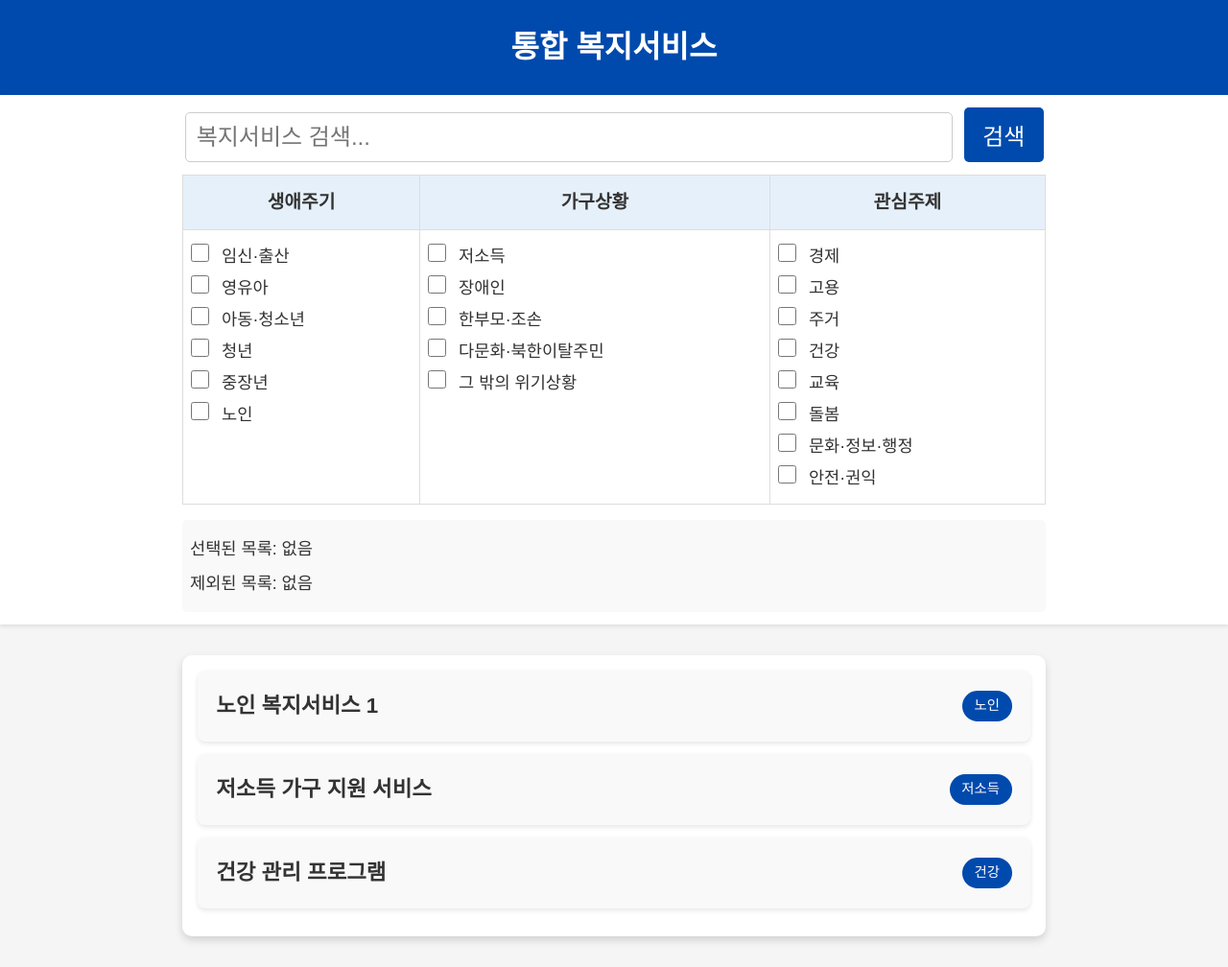
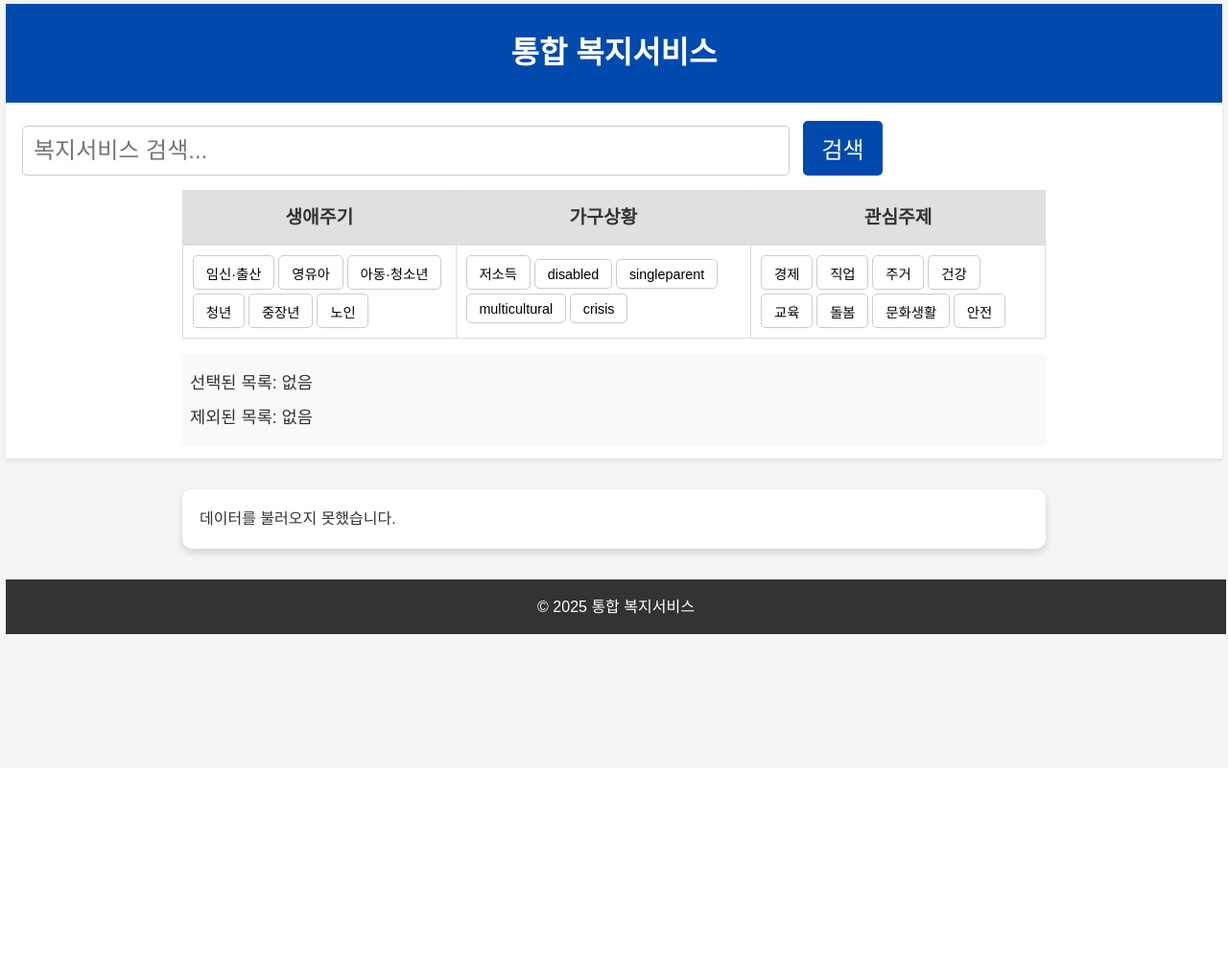
Before and after one commit to RealSan1/SocialWelfare, a Python web app: template templates/index.html in a window 1280 px wide. Shown: the whole page at 96% size. After the commit the page ends 661 px from the top, so only its background shows below. Run offline with Jinja, Linux system fonts and the light colour scheme; the template is opened without the code that fills it, so the values that code supplies are empty.

Commit message:
웹 페이지 수정

```diff
--- a/templates/index.html
+++ b/templates/index.html
@@ -5,242 +5,71 @@
 <meta name="viewport" content="width=device-width, initial-scale=1.0">
 <title>통합 복지서비스</title>
 <style>
-        * {
-            margin: 0;
-            padding: 0;
-            box-sizing: border-box;
-            font-family: 'Noto Sans KR', sans-serif;
-        }
-
-        body {
-            background-color: #f5f5f5;
-            color: #333;
-            line-height: 1.6;
-        }
+    * { margin:2px; padding:0; box-sizing:border-box; font-family:'Noto Sans KR',sans-serif;}
+    body { background:#f5f5f5; color:#333; line-height:1.6;}
 
     /* 헤더 */
-        header {
-            background-color: #004aad;
-            color: white;
-            padding: 1.5rem;
-            text-align: center;
-        }
+    header { background:#004aad; color:#fff; padding:1.5rem; text-align:center;}
+    header h1 { font-size:2rem;}
 
-        header h1 {
-            font-size: 2rem;
-        }
-
-        /* 검색 및 필터 컨테이너 */
-        .search-filter-container {
-            padding: 0.8rem;
-            background-color: #fff;
-            text-align: center; /* 전체 정렬을 다시 중앙으로 */
-            box-shadow: 0 2px 4px rgba(0, 0, 0, 0.1);
-            margin-bottom: 1rem;
-        }
-
-        .search-container input {
-            padding: 0.7rem;
-            font-size: 1.5rem;
-            width: 80%;
-            max-width: 800px;
-            border: 1px solid #ccc;
-            border-radius: 5px;
-            margin-bottom: 0.8rem;
-        }
-
-        .search-container button {
-            padding: 0.7rem 1.2rem;
-            font-size: 1.5rem;
-            background-color: #004aad;
-            color: white;
-            border: none;
-            border-radius: 5px;
-            cursor: pointer;
-            margin-left: 0.5rem;
-        }
-
-        .search-container button:hover {
-            background-color: #003a8c;
-        }
+    /* 검색 */
+    .search-filter-container { padding:0.8rem; background:#fff; box-shadow:0 2px 4px rgba(0,0,0,0.1); margin-bottom:1rem;}
+    .search-container input { padding:0.7rem; font-size:1.5rem; width:80%; max-width:800px; border:1px solid #ccc; border-radius:5px; margin-bottom:0.8rem;}
+    .search-container button { padding:0.7rem 1.2rem; font-size:1.5rem; background:#004aad; color:#fff; border:none; border-radius:5px; cursor:pointer; margin-left:0.5rem;}
+    .search-container button:hover { background:#003a8c;}
 
     /* 필터 테이블 */
-        .filter-table {
-            width: 100%;
-            max-width: 900px;
-            margin: 0 auto;
-            border-collapse: collapse;
-            background-color: #fff;
-        }
+    .filter-table { width:100%; max-width:900px; margin:0 auto; border-collapse:collapse; background:#fff;}
+    .filter-table th { background:#E0E0E0; padding:0.8rem; text-align:center; font-size:1.2rem; border:1px solid #ddd;}
+    .filter-table td { padding:0.5rem; border:1px solid #ddd; vertical-align:top;}
+    .filter-group { text-align:left; padding:0.5rem;}
+    .filter-scroll { max-height:350px; overflow-y:auto; }
+    .filter-group label { display:block; font-size:1.1rem; margin:0.3rem 0;}
+    .filter-group input[type="checkbox"] { width:1.2rem; height:1.2rem; margin-right:0.5rem;}
 
-        .filter-table th {
-            background-color: #e6f0fa;
-            padding: 0.8rem;
-            text-align: center;
-            font-size: 1.2rem;
-            border: 1px solid #ddd;
-        }
-
-        .filter-table td {
-            padding: 0.5rem;
-            border: 1px solid #ddd;
-            vertical-align: top;
-        }
-
-        .filter-group {
-            text-align: left; /* 테이블 내 내용만 왼쪽 정렬 */
-            padding: 0.5rem;
-        }
-
-        .filter-group label {
-            display: block;
-            font-size: 1.1rem;
-            margin: 0.3rem 0;
-        }
-
-        .filter-group input[type="checkbox"] {
-            width: 1.2rem;
-            height: 1.2rem;
-            margin-right: 0.5rem;
-        }
+    /* 버튼형 필터 */
+    .filter-btn { display:inline-block; padding:0.4rem 0.8rem; border-radius:5px; border:1px solid #ccc; background:#ffffff; cursor:pointer; margin:2px; font-size:0.9rem;}
+    .filter-btn.selected { background:#004aad; color:#fff; }
+    .filter-btn.excluded { background:#ff4d4f; color:#fff; }
 
     /* 선택/제외 목록 */
-        .selected-excluded {
-            max-width: 900px;
-            text-align: left;
-            margin: auto;
-            margin-top: 1rem;
-            padding: 0.5rem;
-            background-color: #f9f9f9;
-            border-radius: 5px;
-        }
+    .selected-excluded { max-width:900px; margin:auto; margin-top:1rem; padding:0.5rem; background:#f9f9f9; border-radius:5px;}
+    .selected-excluded div { margin:0.5rem 0; font-size:1.1rem;}
 
-        .selected-excluded div {
-            margin: 0.5rem 0;
-            font-size: 1.1rem;
-        }
-
-        /* 리스트 (중점 디자인) */
-        .service-list {
-            max-width: 900px;
-            margin: 2rem auto;
-            padding: 1rem;
-            background-color: #fff;
-            border-radius: 10px;
-            box-shadow: 0 4px 8px rgba(0, 0, 0, 0.15);
-        }
-
-        .service-item {
-            background-color: #f9f9f9;
-            margin-bottom: 0.8rem;
-            border-radius: 8px;
-            box-shadow: 0 2px 5px rgba(0, 0, 0, 0.1);
-            cursor: pointer;
-            transition: transform 0.2s ease, box-shadow 0.2s ease;
-        }
-
-        .service-item:hover {
-            transform: translateY(-3px);
-            box-shadow: 0 4px 10px rgba(0, 0, 0, 0.15);
-        }
-
-        .service-item-header {
-            padding: 1.2rem;
-            font-size: 1.4rem;
-            font-weight: 600;
-            display: flex;
-            justify-content: space-between;
-            align-items: center;
-        }
-
-        .service-category-label {
-            background-color: #004aad;
-            color: white;
-            padding: 0.3rem 0.8rem;
-            border-radius: 20px;
-            font-size: 0.9rem;
-            font-weight: 500;
-        }
-
-        .service-item-details {
-            display: none;
-            padding: 1.2rem;
-            background-color: #fff;
-            font-size: 1.1rem;
-            color: #555;
-            border-top: 1px solid #eee;
-            line-height: 1.8;
-        }
-
-        .service-item.active .service-item-details {
-            display: block;
-        }
-
-        .service-item.hidden {
-            display: none;
-        }
+    /* 서비스 리스트 */
+    .service-list { max-width:900px; margin:2rem auto; padding:1rem; background:#fff; border-radius:10px; box-shadow:0 4px 8px rgba(0,0,0,0.15);}
+    .service-item { background:#f9f9f9; margin-bottom:0.8rem; border-radius:8px; box-shadow:0 2px 5px rgba(0,0,0,0.1); cursor:pointer; transition:transform 0.2s, box-shadow 0.2s;}
+    .service-item:hover { transform:translateY(-3px); box-shadow:0 4px 10px rgba(0,0,0,0.15);}
+    .service-item-header { padding:1.2rem; font-size:1.4rem; font-weight:600; display:grid; justify-content:space-between; align-items:center; justify-items:start}
+    .service-category-label, .service-category-Etype { display:inline-table; justify-content:center; align-items:center; padding:1px 8px; height:30px; background:#003087; color:#fff; border-radius:10px; font-size:0.9rem; margin-right:5px;}
+    .service-item-details { display:none; padding:1.2rem; background:#fff; font-size:1.0rem; color:#555; border-top:1px solid #eee; line-height:1.8;}
+    .service-item.active .service-item-details { display:block;}
+    .service-item.hidden { display:none;}
 
     /* 푸터 */
-        footer {
-            background-color: #333;
-            color: white;
-            text-align: center;
-            padding: 1rem;
-            position: relative;
-            bottom: 0;
-            width: 100%;
-        }
+    footer { background:#333; color:#fff; text-align:center; padding:1rem; position:relative; bottom:0; width:100%;}
 
-        /* 반응형 디자인 */
-        @media (max-width: 768px) {
-            header h1 {
-                font-size: 1.5rem;
-            }
-
-            .search-container input {
-                width: 95%;
-                font-size: 1rem;
-            }
-
-            .search-container button {
-                font-size: 1rem;
-                padding: 0.6rem 1rem;
-            }
-
-            .filter-table {
-                display: block;
-                overflow-x: auto;
-            }
-
-            .filter-table th, .filter-table td {
-                min-width: 150px;
-            }
-
-            .service-list {
-                max-width: 100%;
-                margin: 1.5rem 0.5rem;
-            }
-
-            .service-item-header {
-                font-size: 1.2rem;
-            }
-
-            .service-item-details {
-                font-size: 1rem;
-            }
+    /* 반응형 */
+    @media (max-width:768px){
+        header h1 { font-size:1.5rem;}
+        .search-container input { width:95%; font-size:1rem;}
+        .search-container button { font-size:1rem; padding:0.6rem 1rem;}
+        .filter-table th, .filter-table td { min-width:120px;}
+        .service-list { max-width:100%; margin:1.5rem 0.5rem;}
+        .service-item-header { font-size:1.2rem;}
+        .service-item-details { font-size:1rem;}
     }
 </style>
 </head>
 <body>
-    <header>
-        <h1>통합 복지서비스</h1>
-    </header>
+<header><h1>통합 복지서비스</h1></header>
 
 <div class="search-filter-container">
     <div class="search-container">
         <input type="text" placeholder="복지서비스 검색..." aria-label="복지서비스 검색">
         <button aria-label="검색">검색</button>
     </div>
+
     <table class="filter-table">
         <thead>
             <tr>
@@ -251,140 +80,162 @@
         </thead>
         <tbody>
             <tr>
-                    <td class="filter-group">
-                        <label><input type="checkbox" class="filter-toggle" data-value="임신·출산"> 임신·출산</label>
-                        <label><input type="checkbox" class="filter-toggle" data-value="영유아"> 영유아</label>
-                        <label><input type="checkbox" class="filter-toggle" data-value="아동·청소년"> 아동·청소년</label>
-                        <label><input type="checkbox" class="filter-toggle" data-value="청년"> 청년</label>
-                        <label><input type="checkbox" class="filter-toggle" data-value="중장년"> 중장년</label>
-                        <label><input type="checkbox" class="filter-toggle" data-value="노인"> 노인</label>
-                    </td>
-                    <td class="filter-group">
-                        <label><input type="checkbox" class="filter-toggle" data-value="저소득"> 저소득</label>
-                        <label><input type="checkbox" class="filter-toggle" data-value="disabled"> 장애인</label>
-                        <label><input type="checkbox" class="filter-toggle" data-value="singleparent"> 한부모·조손</label>
-                        <label><input type="checkbox" class="filter-toggle" data-value="multicultural"> 다문화·북한이탈주민</label>
-                        <label><input type="checkbox" class="filter-toggle" data-value="crisis"> 그 밖의 위기상황</label>
-                    </td>
-                    <td class="filter-group">
-                        <label><input type="checkbox" class="filter-toggle" data-value="economy"> 경제</label>
-                        <label><input type="checkbox" class="filter-toggle" data-value="employment"> 고용</label>
-                        <label><input type="checkbox" class="filter-toggle" data-value="housing"> 주거</label>
-                        <label><input type="checkbox" class="filter-toggle" data-value="health"> 건강</label>
-                        <label><input type="checkbox" class="filter-toggle" data-value="education"> 교육</label>
-                        <label><input type="checkbox" class="filter-toggle" data-value="care"> 돌봄</label>
-                        <label><input type="checkbox" class="filter-toggle" data-value="culture"> 문화·정보·행정</label>
-                        <label><input type="checkbox" class="filter-toggle" data-value="safety"> 안전·권익</label>
-                    </td>
+                <td id="life-cycle"></td>
+                <td id="household"></td>
+                <td id="interest"></td>
             </tr>
         </tbody>
     </table>
+
     <div class="selected-excluded">
         <div id="selected-list">선택된 목록: 없음</div>
         <div id="excluded-list">제외된 목록: 없음</div>
     </div>
 </div>
 
-    <div class="service-list">
-        <div class="service-item" data-category="노인">
-            <div class="service-item-header">
-                노인 복지서비스 1 <span class="service-category-label">노인</span>
-            </div>
-            <div class="service-item-details">
-                <p>노인 복지서비스에 대한 자세한 정보입니다. 지원 대상, 신청 방법 등 API에서 가져온 상세 설명이 들어갑니다.</p>
-            </div>
-        </div>
-        <div class="service-item" data-category="저소득">
-            <div class="service-item-header">
-                저소득 가구 지원 서비스 <span class="service-category-label">저소득</span>
-            </div>
-            <div class="service-item-details">
-                <p>저소득 가구를 위한 지원 서비스 설명. API 데이터 삽입.</p>
-            </div>
-        </div>
-        <div class="service-item" data-category="health">
-            <div class="service-item-header">
-                건강 관리 프로그램 <span class="service-category-label">건강</span>
-            </div>
-            <div class="service-item-details">
-                <p>건강 관련 복지 프로그램 상세 정보.</p>
-            </div>
-        </div>
-    </div>
-
-    <!-- <footer>
-        <p>&copy; 2025 한국 복지서비스 안내. 모든 권리 보유.</p>
-    </footer> -->
+<div class="service-list"></div>
 
 <script>
-        // 리스트 아이템 클릭 시 세부 정보 토글
-        document.querySelectorAll('.service-item').forEach(item => {
-            item.addEventListener('click', () => {
-                item.classList.toggle('active');
-            });
-        });
+document.addEventListener("DOMContentLoaded", async () => {
+    const serviceList = document.querySelector(".service-list");
+    serviceList.innerHTML = "<p>데이터를 불러오는 중입니다...</p>";
 
-        // 필터 토글 및 선택/제외 로직
-        const filterCheckboxes = document.querySelectorAll('.filter-toggle');
-        const selectedList = document.getElementById('selected-list');
-        const excludedList = document.getElementById('excluded-list');
-        const serviceItems = document.querySelectorAll('.service-item');
+    // 필터 카테고 정의
+    const filters = {
+        "life-cycle": ["임신·출산","영유아","아동·청소년","청년","중장년","노인"],
+        "household": ["저소득","disabled","singleparent","multicultural","crisis"],
+        "interest": ["경제","직업","주거","건강","교육","돌봄","문화생활","안전"]
+    };
 
-        let selectedCategories = new Set();
-        let excludedCategories = new Set();
+    const selectedCategories = new Set();
+    const excludedCategories = new Set();
 
-        filterCheckboxes.forEach(checkbox => {
-            checkbox.addEventListener('change', () => {
-                const category = checkbox.getAttribute('data-value');
-                const isChecked = checkbox.checked;
-                let clickCount = checkbox.dataset.clickCount ? parseInt(checkbox.dataset.clickCount) : 0;
+    // 필터 버튼 생성
+    for (const [id, arr] of Object.entries(filters)) {
+        const container = document.getElementById(id);
+        arr.forEach(cat=>{
+            const btn = document.createElement("button");
+            btn.className = "filter-btn";
+            btn.textContent = cat;
+            btn.dataset.value = cat;
+            btn.dataset.clickCount = 0;
+            container.appendChild(btn);
 
-                if (isChecked) {
-                    clickCount = (clickCount + 1) % 3; // 0, 1, 2로 순환
-                    checkbox.dataset.clickCount = clickCount;
+            btn.addEventListener("click", ()=>{
+                let count = parseInt(btn.dataset.clickCount);
+                count = (count + 1)%3;
+                btn.dataset.clickCount = count;
 
-                    if (clickCount === 1) {
-                        // 첫 번째 클릭: 선택
-                        selectedCategories.add(category);
-                        excludedCategories.delete(category);
-                    } else if (clickCount === 2) {
-                        // 두 번째 클릭: 제외
-                        excludedCategories.add(category);
-                        selectedCategories.delete(category);
-                    }
-                } else {
-                    // 체크 해제 시 양쪽에서 제거
-                    selectedCategories.delete(category);
-                    excludedCategories.delete(category);
-                    delete checkbox.dataset.clickCount;
+                selectedCategories.delete(cat);
+                excludedCategories.delete(cat);
+                btn.classList.remove("selected","excluded");
+
+                if(count===1){
+                    selectedCategories.add(cat); btn.classList.add("selected");
+                } else if(count===2){
+                    excludedCategories.add(cat); btn.classList.add("excluded");
                 }
 
-                // 목록 업데이트
-                selectedList.textContent = `선택된 목록: ${Array.from(selectedCategories).join(', ') || '없음'}`;
-                excludedList.textContent = `제외된 목록: ${Array.from(excludedCategories).join(', ') || '없음'}`;
-
-                // 필터 적용
+                updateLists();
                 applyFilters();
             });
         });
-
-        function applyFilters() {
-            serviceItems.forEach(item => {
-                const category = item.getAttribute('data-category');
-                let shouldShow = true;
-
-                // 제외 필터 우선 적용
-                if (excludedCategories.has(category)) {
-                    shouldShow = false;
-                }
-                // 포함 필터 적용
-                else if (selectedCategories.size > 0 && !selectedCategories.has(category)) {
-                    shouldShow = false;
     }
 
-                item.classList.toggle('hidden', !shouldShow);
+    const selectedList = document.getElementById('selected-list');
+    const excludedList = document.getElementById('excluded-list');
+
+    function updateLists(){
+        selectedList.textContent = `선택된 목록: ${Array.from(selectedCategories).join(', ')||'없음'}`;
+        excludedList.textContent = `제외된 목록: ${Array.from(excludedCategories).join(', ')||'없음'}`;
+    }
+
+    // 서비스 데이터 불러오기
+    let services = [];
+    try{
+        const res = await fetch("https://port-0-socialwelfare-mgjckxvm97f5b4e4.sel3.cloudtype.app/services");
+        const data = await res.json();
+        services = data.data;
+        renderServices(services);
+    }catch(e){
+        console.error(e);
+        serviceList.innerHTML = "<p>데이터를 불러오지 못했습니다.</p>";
+    }
+
+    function renderServices(list){
+        serviceList.innerHTML="";
+        list.forEach(service=>{
+            const item = document.createElement("div");
+            item.className = "service-item";
+            item.dataset.category = service.카테고리.join(",");
+
+            item.innerHTML=`
+                <div class="service-item-header">
+                    ${service.정책명 || "제목 없음"}
+                    <span class="service-category-label">${service.카테고리.join(", ")}</span>
+                </div>
+                <div class="service-item-details">
+                    <p><strong>지원대상:</strong> ${service.지원대상 || "정보 없음"}</p>
+                    <p><strong>참고사항:</strong> ${service.참고사항 || "정보 없음"}</p>
+                    <p><strong>상세내용:</strong> ${service.상세내용 || "정보 없음"}</p>
+                    <p><strong>신청:</strong><a href="${service.링크}" target="_blank">상세보기 링크</a></p>
+                </div>
+            `;
+            item.addEventListener("click", ()=>{ item.classList.toggle("active"); });
+            serviceList.appendChild(item);
         });
     }
+
+    function applyFilters(){
+        const items = document.querySelectorAll(".service-item");
+        items.forEach(item=>{
+            const cats = item.dataset.category.split(",");
+            let show = true;
+
+            // 제외 필터 우선
+            if(cats.some(c=>excludedCategories.has(c))) show=false;
+            // 선택 필터 적용
+            else if(selectedCategories.size>0 && !cats.some(c=>selectedCategories.has(c))) show=false;
+
+            item.classList.toggle("hidden",!show);
+        });
+    }
+
+    function renderPagination(totalItems){
+    const totalPages = Math.ceil(totalItems/itemsPerPage);
+    const container = document.getElementById("pagination");
+    container.innerHTML="";
+    if(totalPages<=1) return;
+
+    const groupSize = 10;
+    let currentGroupStart = Math.floor((currentPage-1)/groupSize)*groupSize + 1;
+    let currentGroupEnd = Math.min(currentGroupStart + groupSize - 1, totalPages);
+
+    function createBtn(label, page, disabled=false){
+        const btn = document.createElement("button");
+        btn.textContent = label;
+        if(disabled) btn.classList.add("disabled");
+        if(!disabled){
+            btn.onclick = () => { currentPage=page; renderList(filteredItems()); };
+        }
+        return btn;
+    }
+
+    container.appendChild(createBtn("<<", 1, currentPage===1));
+    container.appendChild(createBtn("<", currentGroupStart-1, currentGroupStart===1));
+
+    for(let i=currentGroupStart;i<=currentGroupEnd;i++){
+        const btn = createBtn(i, i);
+        if(i===currentPage) btn.classList.add("active");
+        container.appendChild(btn);
+    }
+
+    container.appendChild(createBtn(">", currentGroupEnd+1, currentGroupEnd===totalPages));
+    container.appendChild(createBtn(">>", totalPages, currentPage===totalPages));
+}
+});
 </script>
+
+<footer>© 2025 통합 복지서비스</footer>
 </body>
 </html>
```
Lines whose indentation alone changed are shown as unchanged.
